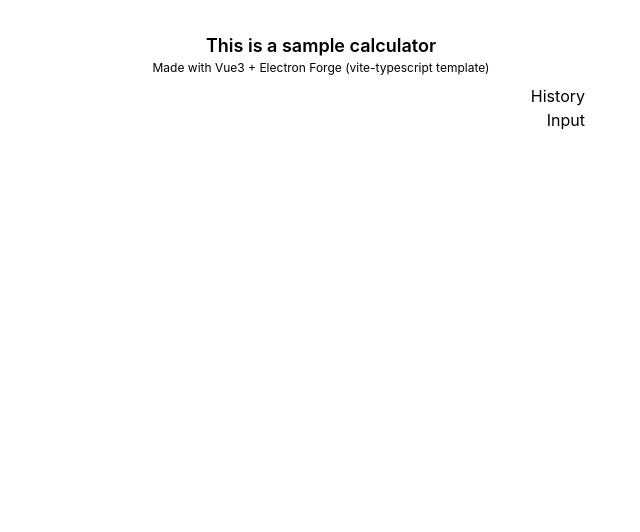
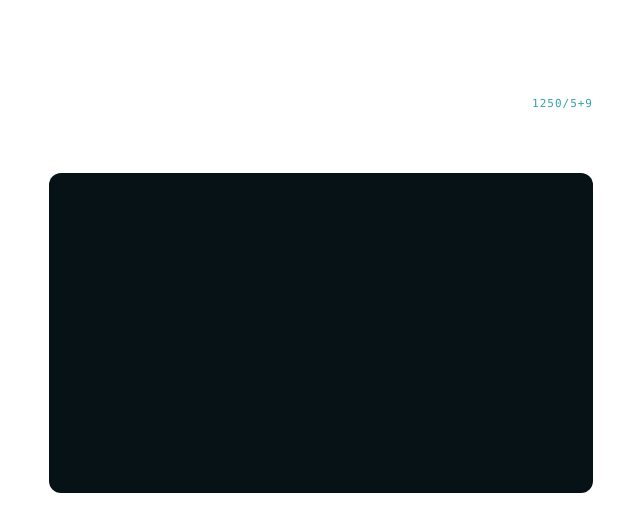
Before and after one commit to David-Pena/desktop-calculator, a Vue app: page / in a window 1280 px wide. Shown: the top 532 px of the page, without its empty margins (319-959 px from the left). Built offline with nearby package versions, Linux system fonts and the light colour scheme.

Commit message:
chore: base layout and colors

```diff
--- a/src/components/TheCalculator.vue
+++ b/src/components/TheCalculator.vue
@@ -1,10 +1,11 @@
 <script setup lang="ts"></script>
 
 <template>
-  <div class="w-full p-2">
+  <div class="w-full mt-5">
     <div class="flex flex-col items-end">
-      <p>History</p>
-      <p>Input</p>
+      <p class="text-[11px] text-primary font-mono" style="letter-spacing: 1px">1250/5+9</p>
+      <p class="text-5xl font-mono">259</p>
     </div>
+    <div class="bg-secondary h-80 mt-3 rounded-xl"></div>
   </div>
 </template>
--- a/src/index.css
+++ b/src/index.css
@@ -9,4 +9,5 @@ body {
   margin: auto;
   max-width: 38rem;
   padding: 2rem;
+  color: white;
 }
--- a/src/main.ts
+++ b/src/main.ts
@@ -10,7 +10,7 @@ const createWindow = () => {
   // Create the browser window.
   const mainWindow = new BrowserWindow({
     width: 350,
-    height: 550,
+    height: 650,
     resizable: false,
     backgroundColor: "#000807",
     webPreferences: {
--- a/tailwind.config.js
+++ b/tailwind.config.js
@@ -3,7 +3,14 @@ module.exports = {
   content: ['./index.html', './src/**/*.{vue,js,ts,jsx,tsx}'],
   darkMode: 'media',
   theme: {
-    extend: {},
+    extend: {
+      colors: {
+        primary: '#31A2AA',
+        secondary: '#061215',
+        terciary: '#105055',
+        quaternary: '#000605'
+      }
+    },
   },
   variants: {
     extend: {},
```
